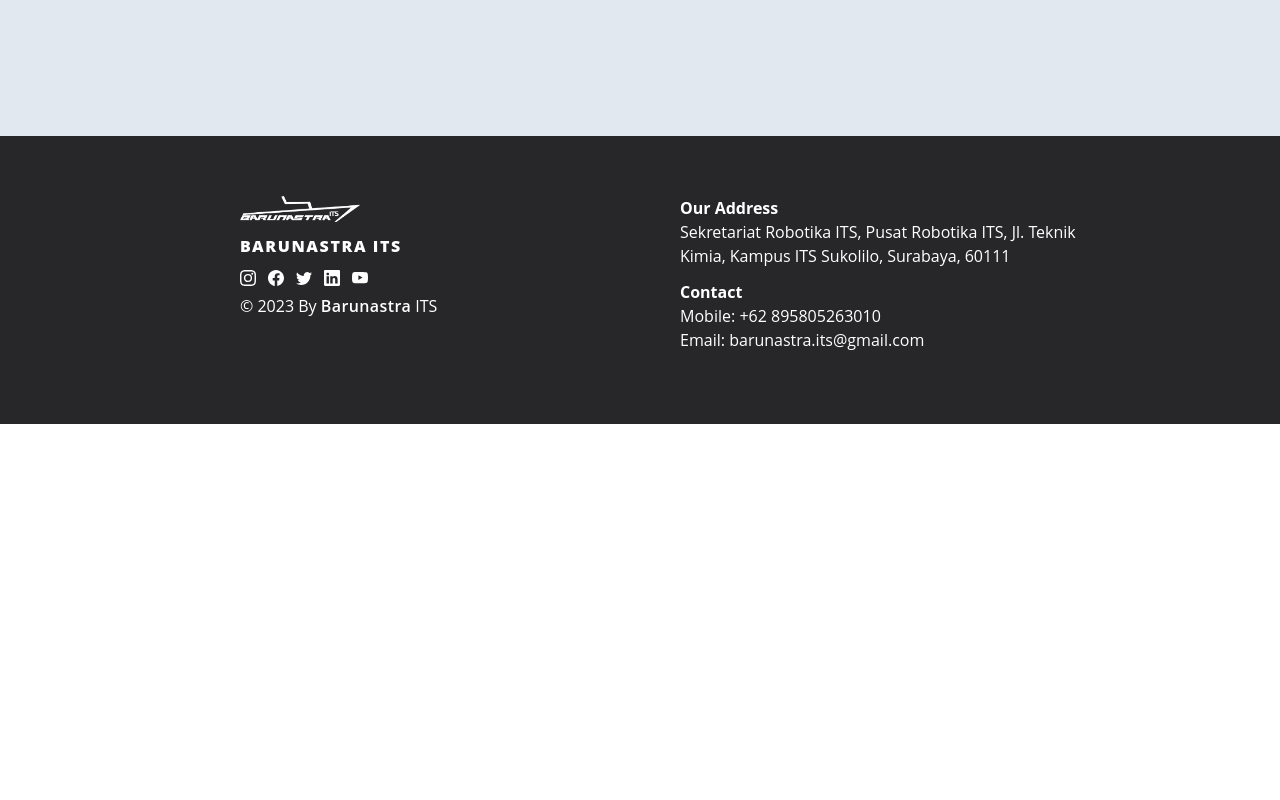
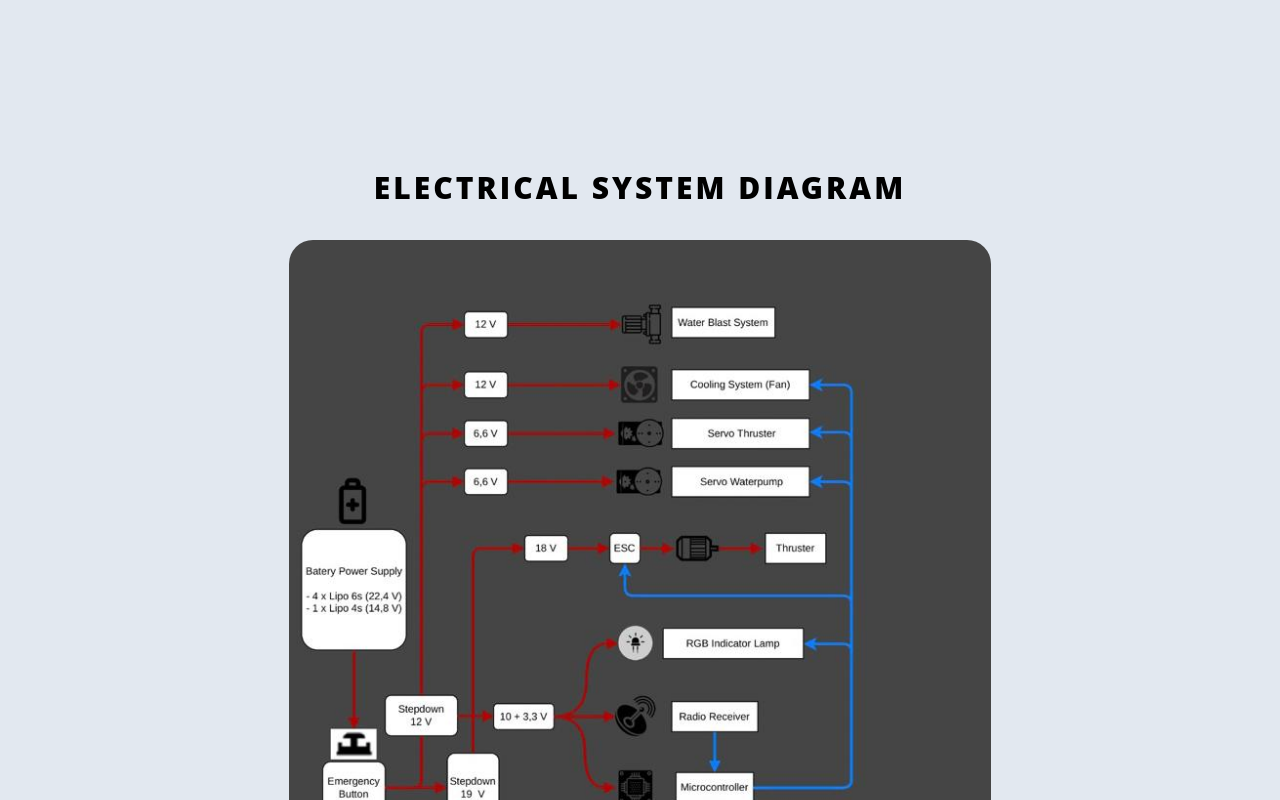
Before and after one commit to reynaldineo/FP-Web-Barunastra, a Next.js app: page /competition in a window 1280 px wide. Shown: the part 1320-2120 px from the top of the page. Before the commit the page ends 1744 px from the top, so only its background shows below. Built offline with nearby package versions, Linux system fonts and the light colour scheme.

Commit message:
feat: add electrical system diagram

```diff
--- /dev/null
+++ b/src/components/ElectricalDiagram.tsx
@@ -0,0 +1,23 @@
+import React from "react";
+import Image from "next/image";
+
+import diagramImg from "../../public/images/electricalDiagram.jpeg";
+
+export default function ElectricalDiagram() {
+  return (
+    <section id="elcDiagram">
+      <div className="py-30 bg-slate-200 pb-20">
+        <p className="p-10 text-center text-[20px] font-extrabold uppercase tracking-widest md:pb-10 md:text-[30px]">
+          Electrical System Diagram
+        </p>
+
+        <Image
+          src={diagramImg}
+          alt="diagram img"
+          height={1000}
+          className="mx-auto rounded-3xl"
+        />
+      </div>
+    </section>
+  );
+}
--- a/src/pages/competition.tsx
+++ b/src/pages/competition.tsx
@@ -6,6 +6,7 @@ import Navbar from "@/components/Navbar";
 import Footer from "@/components/Footer";
 import MainCompetition from "@/components/MainCompetition";
 import AboutCompetition from "@/components/AboutCompetition";
+import ElectricalDiagram from "@/components/ElectricalDiagram";
 
 /**
  * SVGR Support
@@ -29,6 +30,7 @@ export default function HomePage() {
         <Navbar />
         <MainCompetition />
         <AboutCompetition />
+        <ElectricalDiagram />
         <Footer />
       </main>
     </Layout>
```
Also changed, not shown: public/images/electricalDiagram.jpeg (added).
